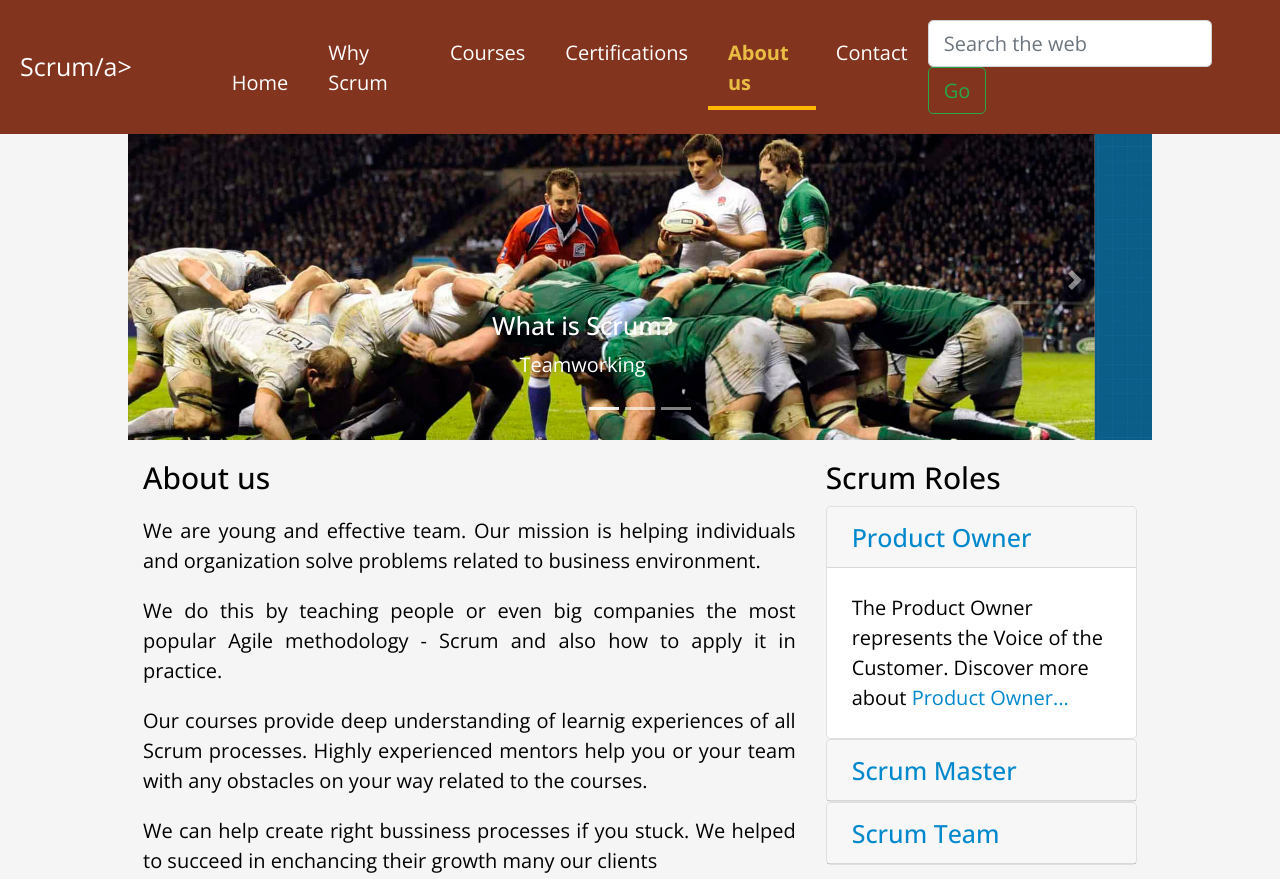
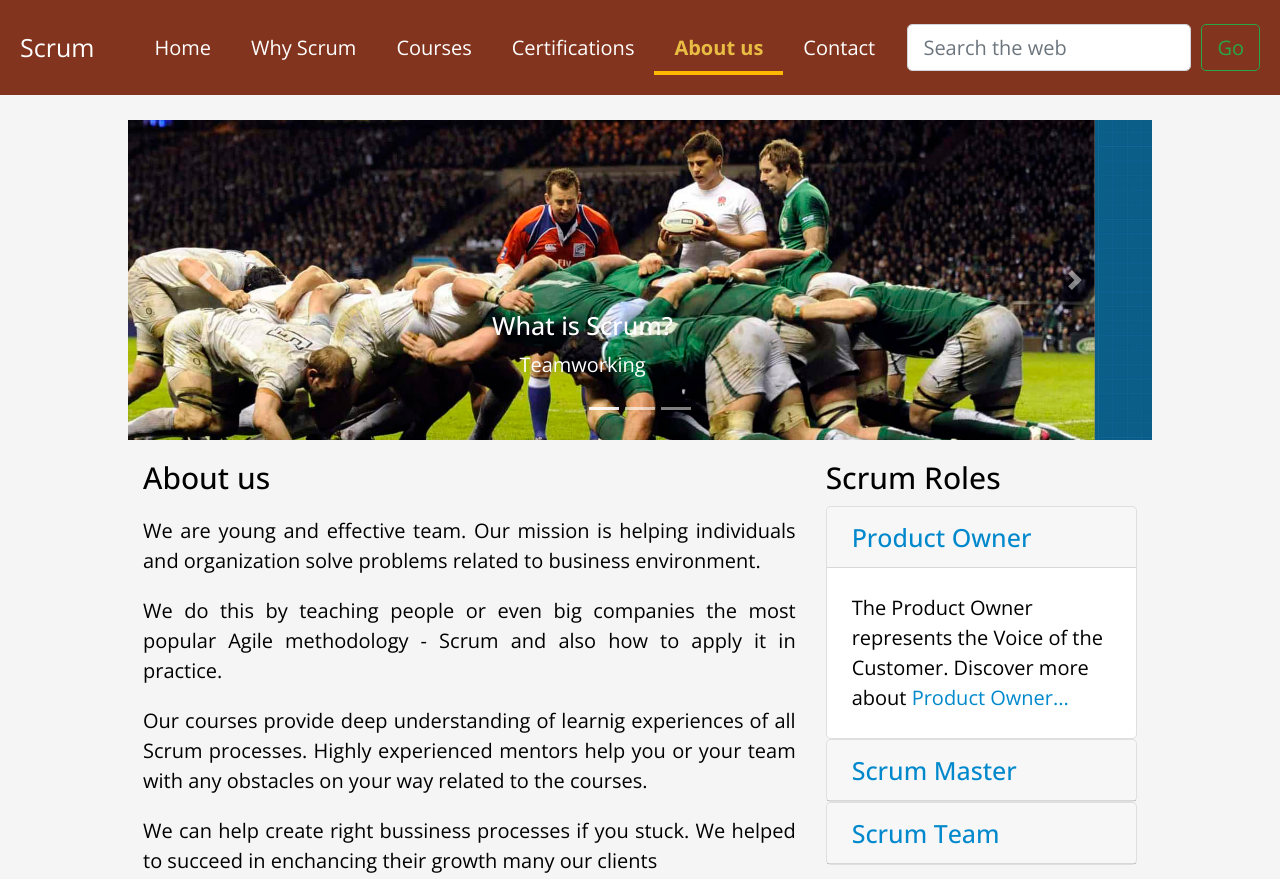
Before and after one commit to victorscrum/site17, a plain HTML site: page about_us.html in a window 1280 px wide. Shown: the top 879 px of the page. Drawn offline with nearby package versions, Linux system fonts and the light colour scheme.

Commit message:
Update about_us.html

```diff
--- a/about_us.html
+++ b/about_us.html
@@ -17,7 +17,7 @@
   </head>
   <body style="padding-top: 70px">
   	<!-- body code goes here -->
-	<nav class="navbar fixed-top navbar-expand-lg navbar-light bg-light"> <a class="navbar-brand" href="index.html">Scrum/a>
+	<nav class="navbar fixed-top navbar-expand-lg navbar-light bg-light"> <a class="navbar-brand" href="index.html">Scrum</a>
 	  <button class="navbar-toggler" type="button" data-toggle="collapse" data-target="#navbarSupportedContent1" aria-controls="navbarSupportedContent1" aria-expanded="false" aria-label="Toggle navigation"> <span class="navbar-toggler-icon"></span> </button>
 	  <div class="collapse navbar-collapse" id="navbarSupportedContent1">
 	    <ul class="navbar-nav mr-auto">
```
